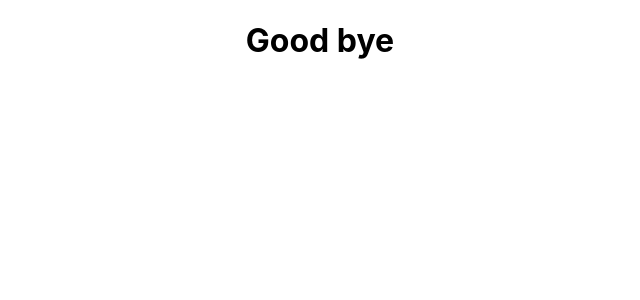
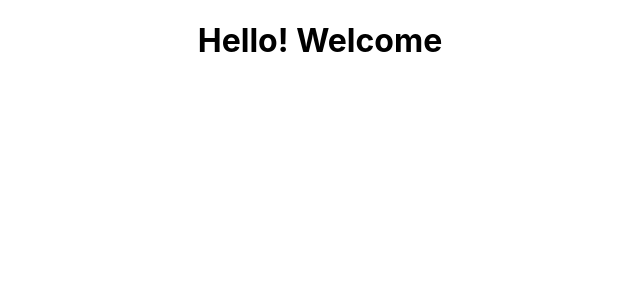
Before and after one commit to Wyatt-Griffin/cicd, a React (Create React App) app: page / in a window 1280 px wide. Shown: the top 300 px of the page, without its empty margins (320-960 px from the left). Built offline with nearby package versions, Linux system fonts and the light colour scheme.

Commit message:
demo-documentation

```diff
--- a/src/App.js
+++ b/src/App.js
@@ -3,7 +3,7 @@ import './App.css';
 function App() {
   return (
     <div className="App">
-      <h1>Good bye</h1>
+      <h1>Hello! Welcome</h1>
     </div>
   );
 }
```
